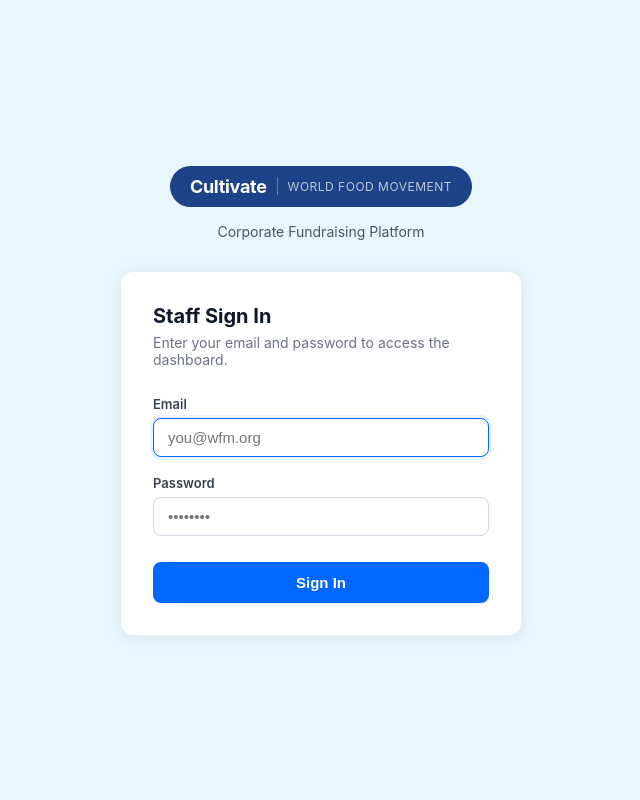
After one commit to subhash2688/wfm-platform, a Flask app: page /login in a window 1280 px wide. The commit adds this page. Shown: the whole page, without its empty margins (319-959 px from the left). Run offline with Flask 3, Linux system fonts and the light colour scheme.

Commit message:
Add staff authentication to Rally and Cultivate
- Staff model (email + bcrypt password hash, role, is_active, last_login)
- Login/logout routes with session management and next_url redirect
- before_request guard protects all management routes in both apps
- Volunteer app (/v/*) and /static/ remain public in Rally
- Default admin seeded from ADMIN_EMAIL/ADMIN_PASSWORD env vars (fallback: admin@wfm.org / wfm2024)
- Staff login page: WFM navy/blue branded, standalone (no nav)
- Nav bar shows staff name + Sign Out button when authenticated
- current_staff injected into all templates via context processor

Co-Authored-By: Claude Opus 4.6 <noreply@anthropic.com>

```diff
--- a/cultivate/models/database.py
+++ b/cultivate/models/database.py
@@ -28,6 +28,7 @@ def init_db():
     import models.foundation_grant
     import models.foundation_officer
     import models.research_note
+    import models.staff
     Base.metadata.create_all(bind=engine)
     migrate_db()
 
--- a/cultivate/routes/__init__.py
+++ b/cultivate/routes/__init__.py
@@ -5,8 +5,10 @@ from .pipeline_view import pipeline_view_bp
 from .progress import progress_bp
 from .company import company_bp
 from .settings import settings_bp
+from .staff_auth import staff_auth_bp
 
 all_blueprints = [
+    staff_auth_bp,
     home_bp,
     intelligence_bp,
     actions_bp,
--- /dev/null
+++ b/cultivate/routes/staff_auth.py
@@ -0,0 +1,38 @@
+"""Staff authentication routes — login and logout."""
+from datetime import datetime
+from flask import Blueprint, render_template, request, redirect, url_for, session, g
+from models.database import db_session
+from models.staff import Staff
+
+staff_auth_bp = Blueprint('staff_auth', __name__)
+
+
+@staff_auth_bp.route('/login', methods=['GET'])
+def login():
+    if session.get('staff_id'):
+        return redirect(url_for('home.index'))
+    return render_template('staff_login.html')
+
+
+@staff_auth_bp.route('/login', methods=['POST'])
+def login_post():
+    email = request.form.get('email', '').strip().lower()
+    password = request.form.get('password', '')
+
+    staff = db_session.query(Staff).filter_by(email=email, is_active=True).first()
+
+    if not staff or not staff.check_password(password):
+        return render_template('staff_login.html', error='Incorrect email or password.')
+
+    staff.last_login = datetime.utcnow()
+    db_session.commit()
+
+    session['staff_id'] = staff.id
+    next_url = session.pop('next_url', '/')
+    return redirect(next_url)
+
+
+@staff_auth_bp.route('/logout')
+def logout():
+    session.pop('staff_id', None)
+    return redirect(url_for('staff_auth.login'))
--- a/cultivate/run.py
+++ b/cultivate/run.py
@@ -11,7 +11,7 @@ import os
 # Ensure app directory is on the Python path
 sys.path.insert(0, os.path.dirname(os.path.abspath(__file__)))
 
-from flask import Flask
+from flask import Flask, g, session, redirect, url_for, request
 from models.database import db_session, init_db
 from models.prospect import Prospect
 from routes import all_blueprints
@@ -35,6 +35,26 @@ def create_app():
             'RALLY_URL':     os.environ.get('RALLY_URL',     'http://localhost:5002'),
         }
 
+    # Staff auth guard — protect all management routes
+    @app.before_request
+    def require_staff_login():
+        public = ('/login', '/logout', '/static/')
+        if any(request.path.startswith(p) for p in public):
+            return None
+        if not session.get('staff_id'):
+            session['next_url'] = request.url
+            return redirect(url_for('staff_auth.login'))
+        from models.staff import Staff
+        g.staff = db_session.query(Staff).get(session['staff_id'])
+        if not g.staff or not g.staff.is_active:
+            session.pop('staff_id', None)
+            return redirect(url_for('staff_auth.login'))
+
+    # Inject staff into templates
+    @app.context_processor
+    def inject_staff():
+        return {'current_staff': getattr(g, 'staff', None)}
+
     # Teardown: remove DB session at end of each request
     @app.teardown_appcontext
     def shutdown_session(exception=None):
@@ -55,6 +75,17 @@ def main():
     else:
         print(f'  Database has {count} prospects')
 
+    # Seed default admin staff account if none exists
+    from models.staff import Staff
+    if db_session.query(Staff).count() == 0:
+        admin_email = os.environ.get('ADMIN_EMAIL', 'admin@wfm.org')
+        admin_password = os.environ.get('ADMIN_PASSWORD', 'wfm2024')
+        admin = Staff(name='Admin', email=admin_email, role='admin')
+        admin.set_password(admin_password)
+        db_session.add(admin)
+        db_session.commit()
+        print(f'  Created default admin: {admin_email} / {admin_password}')
+
     app = create_app()
 
     print()
--- a/cultivate/templates/base.html
+++ b/cultivate/templates/base.html
@@ -45,6 +45,10 @@
           <option value="{{ CULTIVATE_URL }}" style="color:#333;">Cultivate</option>
           <option value="{{ RALLY_URL }}" style="color:#333;">Rally</option>
         </select>
+        {% if current_staff %}
+        <span style="font-size:12px; color:rgba(255,255,255,0.55); padding:0 4px;">{{ current_staff.name }}</span>
+        <a href="/logout" class="nav-btn nav-btn-outline" style="font-size:12px;">Sign Out</a>
+        {% endif %}
       </div>
     </nav>
 
--- /dev/null
+++ b/cultivate/templates/staff_login.html
@@ -0,0 +1,178 @@
+<!DOCTYPE html>
+<html lang="en">
+<head>
+  <meta charset="UTF-8">
+  <meta name="viewport" content="width=device-width, initial-scale=1.0">
+  <title>Sign In — Cultivate · WFM</title>
+  <style>
+    *, *::before, *::after { box-sizing: border-box; margin: 0; padding: 0; }
+
+    body {
+      font-family: -apple-system, BlinkMacSystemFont, 'Segoe UI', sans-serif;
+      background: #E7F6FF;
+      min-height: 100vh;
+      display: flex;
+      align-items: center;
+      justify-content: center;
+      padding: 24px;
+    }
+
+    .login-wrap {
+      width: 100%;
+      max-width: 400px;
+    }
+
+    .login-brand {
+      text-align: center;
+      margin-bottom: 32px;
+    }
+
+    .login-brand-bar {
+      display: inline-flex;
+      align-items: center;
+      gap: 10px;
+      background: #1d4288;
+      padding: 10px 20px;
+      border-radius: 50px;
+      margin-bottom: 16px;
+    }
+
+    .login-brand-name {
+      font-size: 18px;
+      font-weight: 700;
+      color: #fff;
+      letter-spacing: -0.3px;
+    }
+
+    .login-brand-divider {
+      width: 1px;
+      height: 18px;
+      background: rgba(255,255,255,0.3);
+    }
+
+    .login-brand-sub {
+      font-size: 12px;
+      color: rgba(255,255,255,0.7);
+      text-transform: uppercase;
+      letter-spacing: 0.5px;
+    }
+
+    .login-tagline {
+      font-size: 14px;
+      color: #4B5563;
+    }
+
+    .login-card {
+      background: #fff;
+      border-radius: 12px;
+      padding: 32px;
+      box-shadow: 0 2px 16px rgba(0,0,0,0.08);
+    }
+
+    .login-card h1 {
+      font-size: 20px;
+      font-weight: 700;
+      color: #0F172A;
+      margin-bottom: 6px;
+    }
+
+    .login-card p {
+      font-size: 14px;
+      color: #6B7280;
+      margin-bottom: 28px;
+    }
+
+    .form-group {
+      margin-bottom: 18px;
+    }
+
+    label {
+      display: block;
+      font-size: 13px;
+      font-weight: 600;
+      color: #374151;
+      margin-bottom: 6px;
+    }
+
+    input[type="email"],
+    input[type="password"] {
+      width: 100%;
+      padding: 10px 14px;
+      border: 1.5px solid #D1DAE5;
+      border-radius: 8px;
+      font-size: 15px;
+      color: #0F172A;
+      background: #fff;
+      transition: border-color 0.15s;
+      outline: none;
+    }
+
+    input:focus {
+      border-color: #0067FF;
+      box-shadow: 0 0 0 3px rgba(0,103,255,0.08);
+    }
+
+    .btn-login {
+      width: 100%;
+      padding: 12px;
+      background: #0067FF;
+      color: #fff;
+      border: none;
+      border-radius: 8px;
+      font-size: 15px;
+      font-weight: 600;
+      cursor: pointer;
+      margin-top: 8px;
+      transition: background 0.15s;
+    }
+
+    .btn-login:hover { background: #005EE9; }
+    .btn-login:active { background: #0050CC; }
+
+    .error-msg {
+      background: rgba(239,68,68,0.08);
+      border: 1px solid rgba(239,68,68,0.25);
+      border-radius: 8px;
+      padding: 10px 14px;
+      font-size: 13px;
+      color: #DC2626;
+      margin-bottom: 20px;
+    }
+  </style>
+</head>
+<body>
+  <div class="login-wrap">
+    <div class="login-brand">
+      <div class="login-brand-bar">
+        <span class="login-brand-name">Cultivate</span>
+        <span class="login-brand-divider"></span>
+        <span class="login-brand-sub">World Food Movement</span>
+      </div>
+      <div class="login-tagline">Corporate Fundraising Platform</div>
+    </div>
+
+    <div class="login-card">
+      <h1>Staff Sign In</h1>
+      <p>Enter your email and password to access the dashboard.</p>
+
+      {% if error %}
+      <div class="error-msg">{{ error }}</div>
+      {% endif %}
+
+      <form method="POST" action="/login">
+        <div class="form-group">
+          <label for="email">Email</label>
+          <input type="email" id="email" name="email" placeholder="you@wfm.org"
+                 value="{{ request.form.get('email', '') }}" autocomplete="email" autofocus required>
+        </div>
+        <div class="form-group">
+          <label for="password">Password</label>
+          <input type="password" id="password" name="password" placeholder="••••••••"
+                 autocomplete="current-password" required>
+        </div>
+        <button type="submit" class="btn-login">Sign In</button>
+      </form>
+    </div>
+  </div>
+</body>
+</html>
--- a/rally/models/database.py
+++ b/rally/models/database.py
@@ -21,6 +21,7 @@ def init_db():
     import models.recurring_series
     import models.activity_log
     import models.sms_code
+    import models.staff
     Base.metadata.create_all(bind=engine)
 
     # Migrate: add new columns to existing DBs
--- a/rally/routes/__init__.py
+++ b/rally/routes/__init__.py
@@ -6,8 +6,10 @@ from .volunteer_detail import volunteer_detail_bp
 from .gaps import gaps_bp
 from .settings import settings_bp
 from .volunteer_app import volunteer_bp
+from .staff_auth import staff_auth_bp
 
 all_blueprints = [
+    staff_auth_bp,
     home_bp,
     shifts_bp,
     shift_detail_bp,
--- a/rally/templates/base.html
+++ b/rally/templates/base.html
@@ -45,6 +45,10 @@
           <option value="{{ CULTIVATE_URL }}" style="color:#333;">Cultivate</option>
           <option value="{{ RALLY_URL }}" style="color:#333;">Rally</option>
         </select>
+        {% if current_staff %}
+        <span style="font-size:12px; color:rgba(255,255,255,0.55); padding:0 4px;">{{ current_staff.name }}</span>
+        <a href="/logout" class="nav-btn nav-btn-outline" style="font-size:12px;">Sign Out</a>
+        {% endif %}
       </div>
     </nav>
 
```
Also changed, not shown: cultivate/models/staff.py (added, +34 -0 lines), rally/models/staff.py (added, +34 -0 lines), rally/routes/staff_auth.py (added, +38 -0 lines), rally/run.py (+32 -1 lines), rally/templates/staff_login.html (added, +189 -0 lines).
